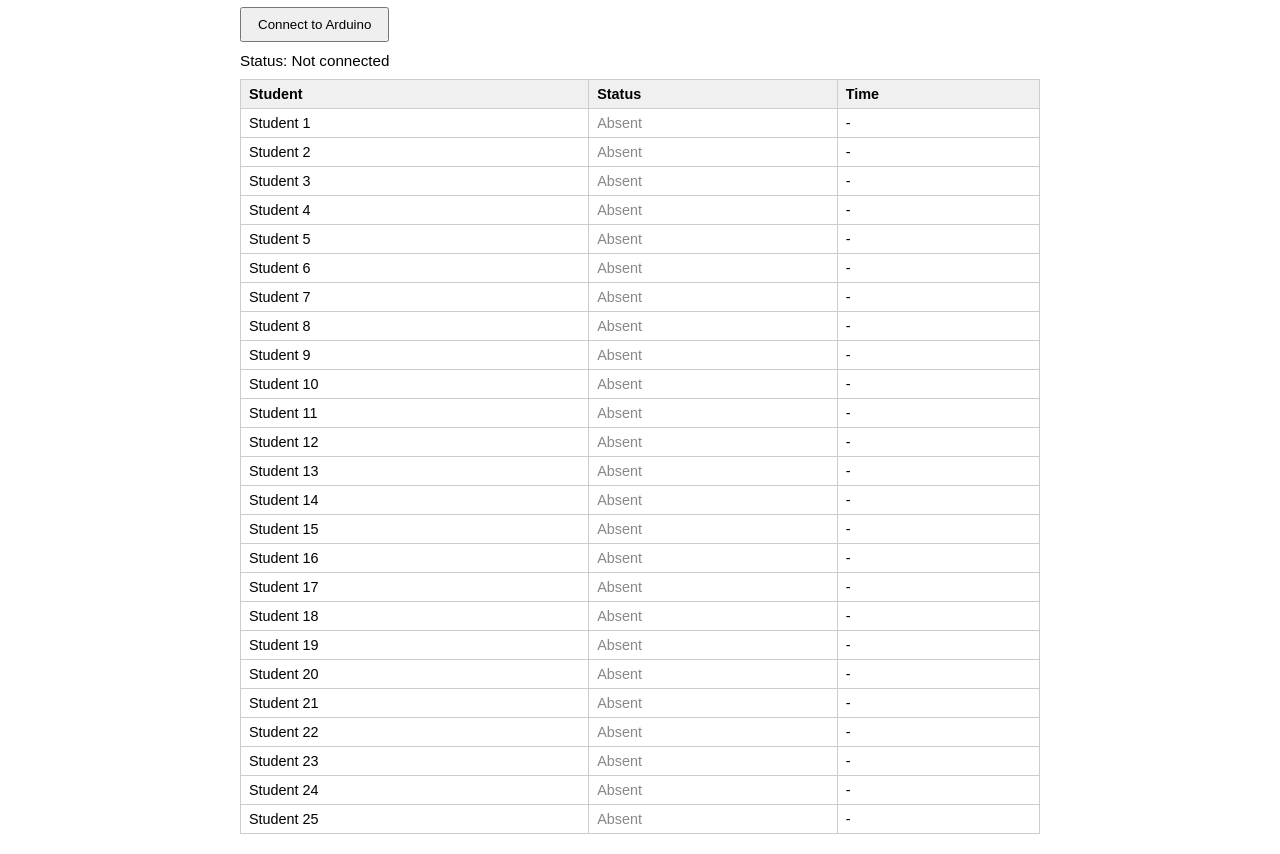
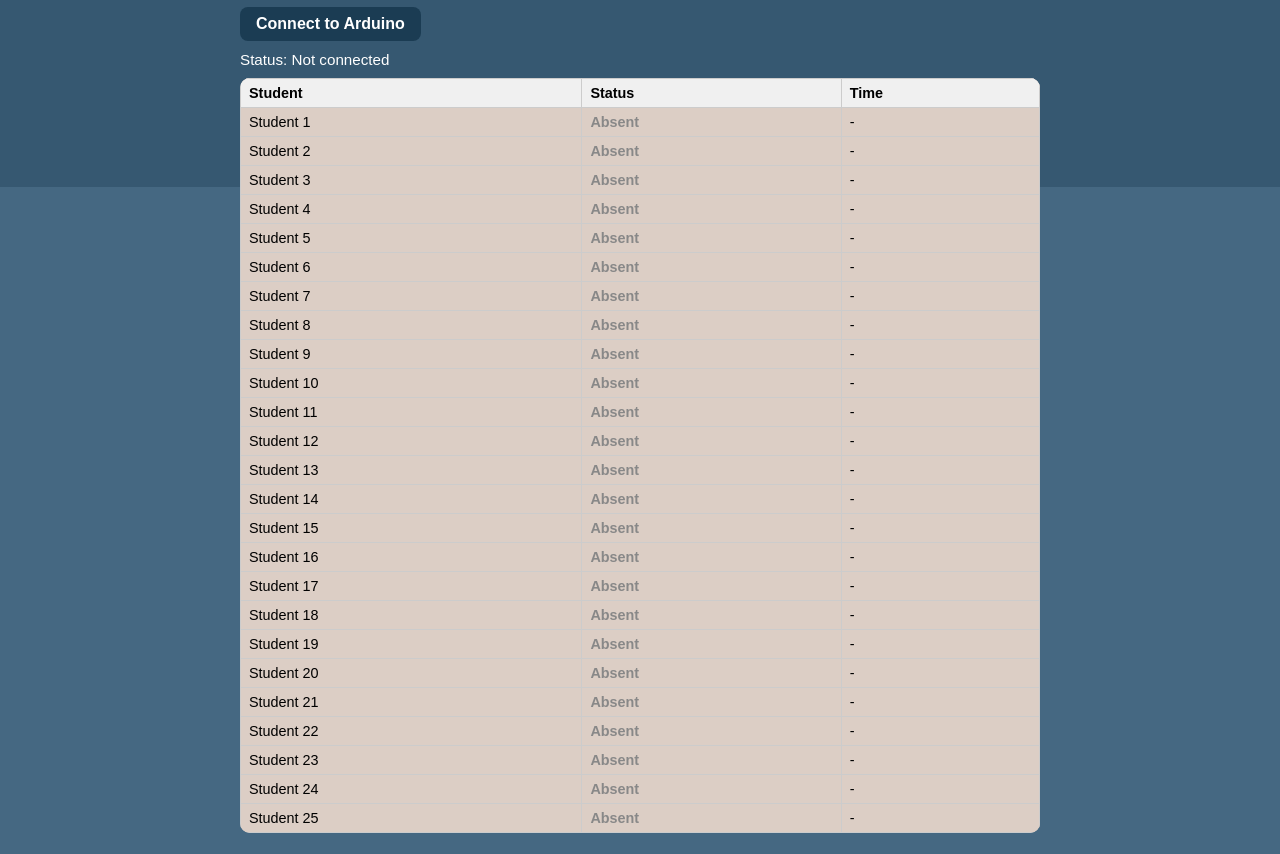
Before and after one commit to n8silveira/project-9C-smart-classroom-attendance-system, a plain HTML site: page index.html in a window 1280 px wide. Shown: the part 73-927 px from the top of the page. Drawn offline with Linux system fonts and the light colour scheme.

Commit message:
design UI

```diff
--- a/index.html
+++ b/index.html
@@ -3,6 +3,7 @@
 <head>
   <meta charset="UTF-8" />
   <title>Smart Attendance System</title>
+  <link rel="stylesheet" href="styles.css">
   <style>
     body {
       font-family: Arial, sans-serif;
--- /dev/null
+++ b/styles.css
@@ -0,0 +1,120 @@
+/* main page*/
+:root {
+    --dark-blue: #1B3C53;
+    --mid-blue: #234C6A;
+    --light-blue: #456882;
+    --row-color: #dccec5;
+    --text-dark: #000000;
+    --text-light: #eeeeee;
+    --border: #1B3C53;
+  }
+  body {
+    font-family: "Inter", sans-serif;
+    margin: 0;
+    padding: 0;
+    background: var(--light-blue);
+    color: var(--text-light);
+  }
+  body::before {
+    content: "";
+    position: fixed;
+    top: 0;
+    left: 0;
+    width: 100%;
+    height: 260px;
+    background: var(--dark-blue);
+    opacity: 0.35;
+    z-index: -1;
+  }
+
+  /* header bar */
+  header {
+    background: var(--dark-blue);
+    padding: 20px 0;
+    text-align: center;
+    color: white;
+    font-size: 1.8rem;
+    font-weight: 700;
+    box-shadow: 0 2px 6px rgba(0,0,0,0.25);
+  }
+
+  /* card container */
+  .container {
+    max-width: 900px;
+    margin: 40px auto;
+    background: var(--mid-blue);
+    padding: 25px 30px;
+    border-radius: 14px;
+    box-shadow: 0 6px 20px rgba(0,0,0,0.25);
+    border: 2px solid var(--dark-blue);
+  }
+
+  /* connect to arduino button */
+  button {
+    background: var(--dark-blue);
+    border: none;
+    padding: 10px 20px;
+    font-size: 1rem;
+    color: white;
+    border-radius: 8px;
+    cursor: pointer;
+    font-weight: 600;
+    transition: 0.25s;
+    margin-bottom: 12px;
+  }
+  button:hover {
+    background: var(--mid-blue);
+    transform: translateY(-2px);
+    box-shadow: 0 4px 10px rgba(0,0,0,0.2);
+  }
+  #status {
+    font-size: 1rem;
+    color: white;
+    margin-bottom: 15px;
+  }
+
+  /* TABLE */
+  table {
+    width: 100%;
+    border-collapse: collapse;
+    margin-top: 10px;
+    border-radius: 10px;
+    overflow: hidden;
+    font-size: 1rem;
+    background: var(--row-color);
+  }
+
+  /* header row */
+  thead {
+    background: var(--row-color);
+  }
+  th {
+    color: black !important;
+    font-weight: 700;
+    padding: 12px 14px;
+    border-bottom: 2px solid var(--dark-blue);
+  }
+
+  /* table body rows*/
+  tbody tr {
+    background: var(--row-color) !important;
+  }
+  td {
+    padding: 12px 14px;
+    border-bottom: 1px solid var(--dark-blue);
+    color: black;
+  }
+  tbody tr:hover {
+    background: #cbb3a6;
+    transition: 0.2s;
+  }
+
+  /* status colors */
+  .present {
+    color: green;
+    font-weight: 700;
+  }
+  .absent {
+    color: darkred;
+    font-weight: 700;
+  }
```
